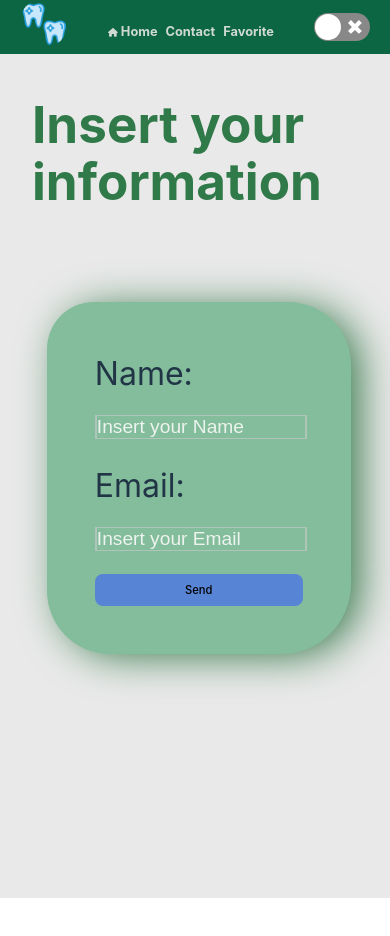
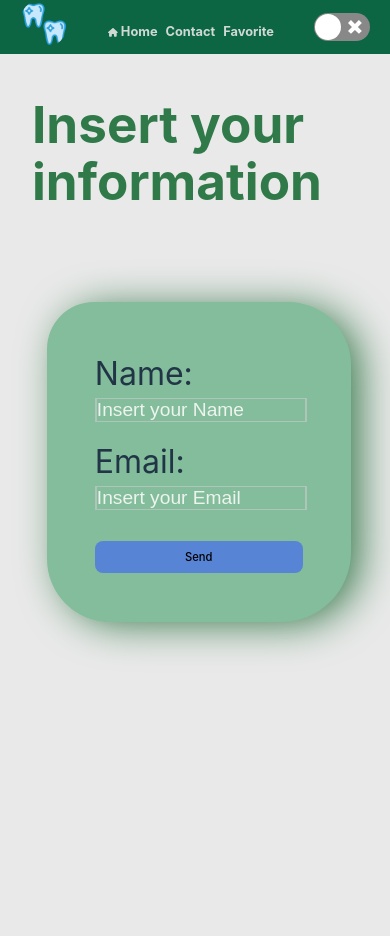
Before and after one commit to MaxiCattaneoCvetic/OdontoSolutions, a React (Vite) app: page /contact in a window 390 px wide. Shown: the top 936 px of the page. Before the commit the page ends 898 px from the top, so only its background shows below. Built offline with nearby package versions, Linux system fonts and the light colour scheme.

Commit message:
fix hight mobile

```diff
--- a/src/components/contact/contact.module.css
+++ b/src/components/contact/contact.module.css
@@ -20,9 +20,10 @@
 	color: rgb(131, 44, 44);
 	font-weight: bolder;
 }
-.submitBTN{
-	width: 10%;
+.submitBTN button{
+	width: 19rem;
 }
+
 .formContainer{
 	display: flex;
 	flex-direction: column;
@@ -50,7 +51,7 @@ input{
 
 /* background*/
 .bodyContact{
-	height: 100%;
+	height: 100rem;
 	width: 100%;
 	position: absolute;
 	background-color: #e7e7e7e5;
@@ -63,6 +64,7 @@ color:rgb(48, 122, 73)
 
 input{
 	background: rgba(183, 199, 190, 0.87);
+
 }
 
 section.bodyContact.dark{
@@ -72,12 +74,18 @@ section.bodyContact.dark{
 .dark{
 	color: rgb(48, 122, 73);
 }
+label{
+	display: flex;
+	justify-content: center;
+	flex-direction: column;
+}
 
 
 @media (min-width: 300px) and (max-width: 500px) {
 
-	.submitBTN{
-		width: auto;
+	.submitBTN button{
+		width: 13rem;
+
 	}
 	input{
 		width: 13rem;
@@ -91,7 +99,5 @@ section.bodyContact.dark{
 		.error{
 			font-size: 1rem;
 		}
-		.bodyContact{
-			height: 100%;
-		}
+
 	}
--- a/src/components/contact/form/Form.jsx
+++ b/src/components/contact/form/Form.jsx
@@ -111,9 +111,11 @@ function Form() {
             />
           </label>
           {error2 && <p className={style.error}>{error2}</p>}
-          <button type="submit" className={style.submitBTN}>
+          <div className={style.submitBTN}>
+          <button type="submit" >
             Send
           </button>
+          </div>
         </form>
       </section>
       {validatorMsj ?<div> <h2>Thanks you, {validatorMsj}
--- a/src/components/favorite/Favorite.jsx
+++ b/src/components/favorite/Favorite.jsx
@@ -30,6 +30,7 @@ function Favorite() {
   return (
     <>
       <Navbar />
+      <body>
       <section className={ `${styles.bodyFavorite} ${styles[theme]}`}  >
       {data.length > 0  ? (
         <div className={style.cardContainer}>
@@ -60,6 +61,9 @@ function Favorite() {
         </div>
       )}
 </section>
+
+      </body>
+
     </>
   );
       }
--- a/src/components/favorite/favorite.module.css
+++ b/src/components/favorite/favorite.module.css
@@ -19,7 +19,9 @@ strong{
 	top:100px
 }
 
-
+body{
+	height: 100rem;
+}
 .bodyFavorite{
 	background:rgb(214, 214, 190);
 	width: 100%;
@@ -32,6 +34,7 @@ strong{
 	width: 100%;
 	height: 100%;
 }
+
 
 
 @media (max-width: 600px) {
@@ -50,9 +53,7 @@ strong{
 			flex-direction: column;
 			gap: 2rem;
 		}
-		.bodyFavorite{
-			height: 100%;
-		}
+
 
 
 		}
```
